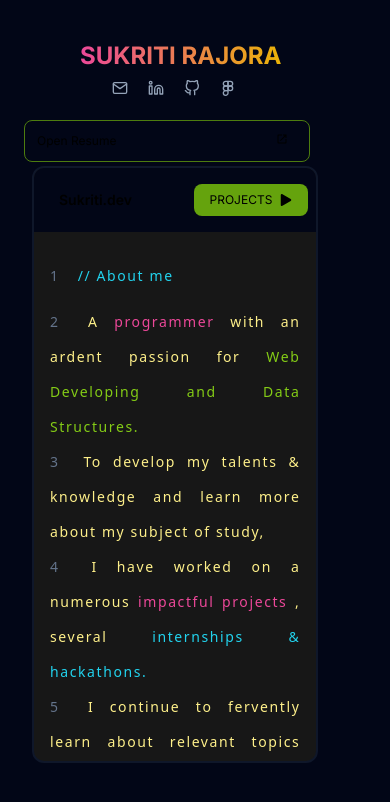
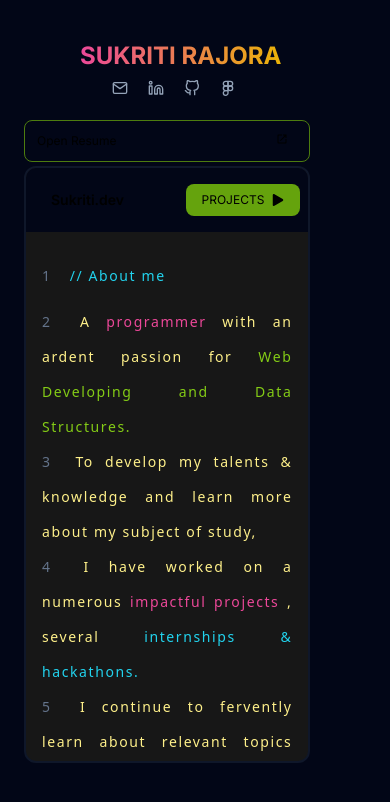
Before and after one commit to SukritiR29/portfolio-2024, a Next.js app: page / in a window 390 px wide. Shown: the top 802 px of the page. Built offline with nearby package versions, Linux system fonts and the light colour scheme.

Commit message:
responsive

```diff
--- a/app/component/codespace.js
+++ b/app/component/codespace.js
@@ -33,7 +33,7 @@ const Code = () => {
   const btnRef = React.useRef();
 
   return (
-    <div className="lg:relative lg:flex lg:flex-col lg:w-3/4 w-4/5 border-2 border-slate-900 lg:m-2 ml-4 mt-1 bg-neutral-900 rounded-xl overflow-hidden">
+    <div className="lg:relative lg:flex lg:flex-col lg:w-3/4 w-4/5 border-2 border-slate-900 lg:m-2 ml-2 mt-1 bg-neutral-900 rounded-xl overflow-hidden">
       <div className="navbar bg-slate-950" style={{ height: "1px" }}>
         <div className="flex-1 p-0" style={{ height: "1px" }}>
           <a className="btn btn-ghost text-sm">Sukriti.dev</a>
```
